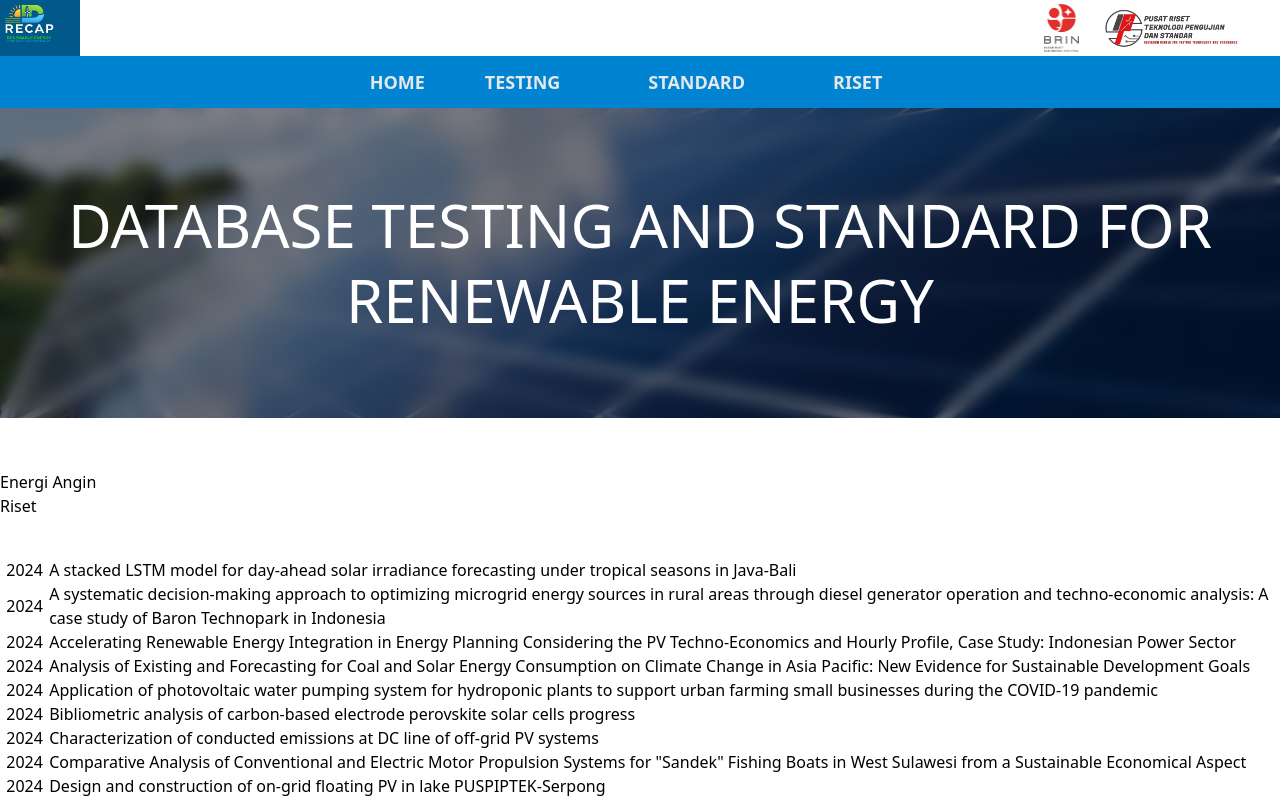
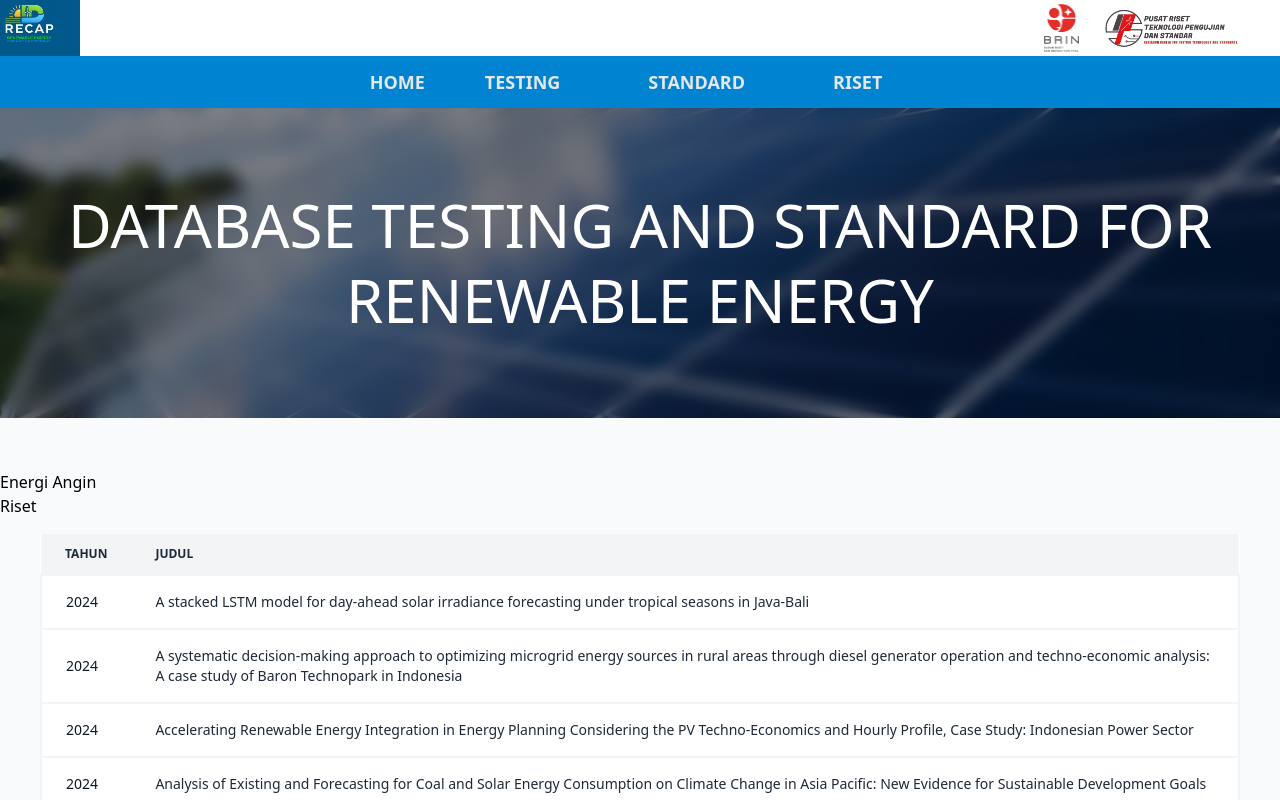
Before and after one commit to ELfatt09/website-testing-dan-standard, a React (Create React App) app: page /riset/energi-angin in a window 1280 px wide. Shown: the top 800 px of the page. Built offline with nearby package versions, Linux system fonts and the light colour scheme.

Commit message:
`Refactor layout and content of Home page`

```diff
--- a/src/components/RisetTable.js
+++ b/src/components/RisetTable.js
@@ -3,20 +3,28 @@ import React from 'react';
 // Table Component to display energy services
 function StandardTable({ data }) {
     return (
-        <div className="table-responsive">
-            <table className="table table-bordered table-striped table-hover">
-                <thead className="bg-info text-white">
+
+
+<div class="relative overflow-x-auto px-10">
+    <table class="bg-white  w-full text-sm text-left ">
+        <thead class="text-xs text-gray-800 uppercase bg-gray-100">
             <tr>
-                        <th>Tahun</th>
-                        <th>Judul</th>
+                <th scope="col" class="px-6 py-3">
+                    Tahun
+                </th>
+                <th scope="col" class="px-6 py-3">
+                    Judul
+                </th>
             </tr>
         </thead>
         <tbody>
         {data.map((item) => (
-                        <tr key={item.no}>
-                            <td className="text-center">{item.tahun}</td>
-                            <td>
-                                    <a href={item.link} target="_blank" rel="noopener noreferrer" alt={item.judul}>{item.judul}</a>
+            <tr key={item.no} class=" border-2 border-gray-100">
+                <th scope="row" class="px-6 py-4 font-medium text-gray-900 whitespace-nowra">
+                    {item.tahun}
+                </th>
+                <td class="px-6 py-4 text-gray-800">
+                    {item.judul}
                 </td>
             </tr>
         ))}
--- a/src/components/layout.js
+++ b/src/components/layout.js
@@ -119,7 +119,7 @@ function Layout({ children }) {
             </section>
 
             {/* Main Content */}
-            <main className="py-8">
+            <main className="py-8 bg-gray-50">
                 <div className="mx-auto">
                     {children}
                 </div>
--- a/src/index.css
+++ b/src/index.css
@@ -745,9 +745,6 @@
   .h-4 {
     height: calc(var(--spacing) * 4);
   }
-  .h-4\/6 {
-    height: calc(4/6 * 100%);
-  }
   .h-5 {
     height: calc(var(--spacing) * 5);
   }
@@ -781,6 +778,9 @@
   .h-96 {
     height: calc(var(--spacing) * 96);
   }
+  .h-\[250px\] {
+    height: 250px;
+  }
   .h-auto {
     height: auto;
   }
@@ -802,24 +802,15 @@
   .w-1\/3 {
     width: calc(1/3 * 100%);
   }
-  .w-1\/4 {
-    width: calc(1/4 * 100%);
-  }
   .w-2 {
     width: calc(var(--spacing) * 2);
   }
-  .w-2\/3 {
-    width: calc(2/3 * 100%);
-  }
   .w-2\/5 {
     width: calc(2/5 * 100%);
   }
   .w-3 {
     width: calc(var(--spacing) * 3);
   }
-  .w-3\/5 {
-    width: calc(3/5 * 100%);
-  }
   .w-3xs {
     width: var(--container-3xs);
   }
@@ -829,23 +820,14 @@
   .w-4\/5 {
     width: calc(4/5 * 100%);
   }
-  .w-4\/7 {
-    width: calc(4/7 * 100%);
-  }
   .w-5 {
     width: calc(var(--spacing) * 5);
   }
-  .w-5\/5 {
-    width: calc(5/5 * 100%);
-  }
   .w-6 {
     width: calc(var(--spacing) * 6);
   }
   .w-7 {
     width: calc(var(--spacing) * 7);
-  }
-  .w-7\/5 {
-    width: calc(7/5 * 100%);
   }
   .w-10 {
     width: calc(var(--spacing) * 10);
@@ -966,6 +948,13 @@
       --tw-space-y-reverse: 0;
       margin-block-start: calc(calc(var(--spacing) * 2) * var(--tw-space-y-reverse));
       margin-block-end: calc(calc(var(--spacing) * 2) * calc(1 - var(--tw-space-y-reverse)));
+    }
+  }
+  .space-y-8 {
+    :where(& > :not(:last-child)) {
+      --tw-space-y-reverse: 0;
+      margin-block-start: calc(calc(var(--spacing) * 8) * var(--tw-space-y-reverse));
+      margin-block-end: calc(calc(var(--spacing) * 8) * calc(1 - var(--tw-space-y-reverse)));
     }
   }
   .space-x-2 {
@@ -1016,6 +1005,9 @@
   .overflow-hidden {
     overflow: hidden;
   }
+  .overflow-x-auto {
+    overflow-x: auto;
+  }
   .overflow-x-hidden {
     overflow-x: hidden;
   }
@@ -1125,6 +1117,18 @@
   .bg-white {
     background-color: var(--color-white);
   }
+  .bg-gradient-to-t {
+    --tw-gradient-position: to top in oklab;
+    background-image: linear-gradient(var(--tw-gradient-stops));
+  }
+  .from-transparent {
+    --tw-gradient-from: transparent;
+    --tw-gradient-stops: var(--tw-gradient-via-stops, var(--tw-gradient-position), var(--tw-gradient-from) var(--tw-gradient-from-position), var(--tw-gradient-to) var(--tw-gradient-to-position));
+  }
+  .to-black {
+    --tw-gradient-to: var(--color-black);
+    --tw-gradient-stops: var(--tw-gradient-via-stops, var(--tw-gradient-position), var(--tw-gradient-from) var(--tw-gradient-from-position), var(--tw-gradient-to) var(--tw-gradient-to-position));
+  }
   .bg-cover {
     background-size: cover;
   }
@@ -1148,6 +1152,9 @@
   }
   .p-4 {
     padding: calc(var(--spacing) * 4);
+  }
+  .p-6 {
+    padding: calc(var(--spacing) * 6);
   }
   .p-10 {
     padding: calc(var(--spacing) * 10);
@@ -1253,6 +1260,10 @@
     font-size: var(--text-xl);
     line-height: var(--tw-leading, var(--text-xl--line-height));
   }
+  .text-xs {
+    font-size: var(--text-xs);
+    line-height: var(--tw-leading, var(--text-xs--line-height));
+  }
   .leading-tight {
     --tw-leading: var(--leading-tight);
     line-height: var(--leading-tight);
@@ -1279,6 +1290,9 @@
   .text-blue-500 {
     color: var(--color-blue-500);
   }
+  .text-blue-600 {
+    color: var(--color-blue-600);
+  }
   .text-gray-200 {
     color: var(--color-gray-200);
   }
@@ -1326,6 +1340,9 @@
   }
   .underline {
     text-decoration-line: underline;
+  }
+  .opacity-50 {
+    opacity: 50%;
   }
   .ring {
     --tw-ring-shadow: var(--tw-ring-inset,) 0 0 0 calc(1px + var(--tw-ring-offset-width)) var(--tw-ring-color, currentColor);
@@ -1394,6 +1411,11 @@
     transition-timing-function: var(--tw-ease, var(--default-transition-timing-function));
     transition-duration: var(--tw-duration, var(--default-transition-duration));
   }
+  .transition-colors {
+    transition-property: color, background-color, border-color, outline-color, text-decoration-color, fill, stroke, --tw-gradient-from, --tw-gradient-via, --tw-gradient-to;
+    transition-timing-function: var(--tw-ease, var(--default-transition-timing-function));
+    transition-duration: var(--tw-duration, var(--default-transition-duration));
+  }
   .duration-200 {
     --tw-duration: 200ms;
     transition-duration: 200ms;
@@ -1489,11 +1511,6 @@
       }
     }
   }
-  .group-focus\:block {
-    &:is(:where(.group):focus *) {
-      display: block;
-    }
-  }
   .hover\:border-b-3 {
     &:hover {
       @media (hover: hover) {
@@ -1502,13 +1519,6 @@
       }
     }
   }
-  .hover\:border-sky-400 {
-    &:hover {
-      @media (hover: hover) {
-        border-color: var(--color-sky-400);
-      }
-    }
-  }
   .hover\:border-sky-600 {
     &:hover {
       @media (hover: hover) {
@@ -1516,6 +1526,13 @@
       }
     }
   }
+  .hover\:bg-blue-600 {
+    &:hover {
+      @media (hover: hover) {
+        background-color: var(--color-blue-600);
+      }
+    }
+  }
   .hover\:bg-gray-200 {
     &:hover {
       @media (hover: hover) {
@@ -1537,13 +1554,6 @@
       }
     }
   }
-  .hover\:bg-sky-400 {
-    &:hover {
-      @media (hover: hover) {
-        background-color: var(--color-sky-400);
-      }
-    }
-  }
   .hover\:bg-sky-600 {
     &:hover {
       @media (hover: hover) {
@@ -1558,13 +1568,6 @@
       }
     }
   }
-  .hover\:text-blue-400 {
-    &:hover {
-      @media (hover: hover) {
-        color: var(--color-blue-400);
-      }
-    }
-  }
   .hover\:text-gray-100 {
     &:hover {
       @media (hover: hover) {
@@ -1590,20 +1593,6 @@
     &:hover {
       @media (hover: hover) {
         color: var(--color-gray-800);
-      }
-    }
-  }
-  .hover\:text-gray-900 {
-    &:hover {
-      @media (hover: hover) {
-        color: var(--color-gray-900);
-      }
-    }
-  }
-  .hover\:text-sky-200 {
-    &:hover {
-      @media (hover: hover) {
-        color: var(--color-sky-200);
       }
     }
   }
@@ -1645,50 +1634,40 @@
       outline-style: none;
     }
   }
-  .active\:bg-gray-200 {
-    &:active {
-      background-color: var(--color-gray-200);
-    }
-  }
-  .active\:text-gray-800 {
-    &:active {
-      color: var(--color-gray-800);
-    }
-  }
   .sm\:text-4xl {
     @media (width >= 40rem) {
       font-size: var(--text-4xl);
       line-height: var(--tw-leading, var(--text-4xl--line-height));
     }
   }
-  .md\:my-5 {
-    @media (width >= 48rem) {
-      margin-block: calc(var(--spacing) * 5);
-    }
-  }
   .md\:my-7 {
     @media (width >= 48rem) {
       margin-block: calc(var(--spacing) * 7);
     }
   }
-  .md\:my-10 {
+  .md\:w-1\/3 {
     @media (width >= 48rem) {
-      margin-block: calc(var(--spacing) * 10);
-    }
-  }
-  .md\:my-12 {
+      width: calc(1/3 * 100%);
+    }
+  }
+  .md\:w-2\/3 {
     @media (width >= 48rem) {
-      margin-block: calc(var(--spacing) * 12);
-    }
-  }
-  .md\:grid-cols-3 {
+      width: calc(2/3 * 100%);
+    }
+  }
+  .md\:flex-col {
     @media (width >= 48rem) {
-      grid-template-columns: repeat(3, minmax(0, 1fr));
-    }
-  }
-  .md\:px-6 {
+      flex-direction: column;
+    }
+  }
+  .md\:flex-row {
     @media (width >= 48rem) {
-      padding-inline: calc(var(--spacing) * 6);
+      flex-direction: row;
+    }
+  }
+  .md\:gap-8 {
+    @media (width >= 48rem) {
+      gap: calc(var(--spacing) * 8);
     }
   }
   .md\:text-5xl {
@@ -1702,16 +1681,6 @@
       margin-block: calc(var(--spacing) * 10);
     }
   }
-  .lg\:my-12 {
-    @media (width >= 64rem) {
-      margin-block: calc(var(--spacing) * 12);
-    }
-  }
-  .lg\:my-16 {
-    @media (width >= 64rem) {
-      margin-block: calc(var(--spacing) * 16);
-    }
-  }
   .lg\:block {
     @media (width >= 64rem) {
       display: block;
@@ -1727,58 +1696,14 @@
       display: none;
     }
   }
-  .lg\:w-1\/2 {
-    @media (width >= 64rem) {
-      width: calc(1/2 * 100%);
-    }
-  }
   .lg\:grid-cols-2 {
     @media (width >= 64rem) {
       grid-template-columns: repeat(2, minmax(0, 1fr));
     }
   }
-  .lg\:flex-row {
-    @media (width >= 64rem) {
-      flex-direction: row;
-    }
-  }
-  .lg\:items-center {
-    @media (width >= 64rem) {
-      align-items: center;
-    }
-  }
-  .lg\:justify-center {
-    @media (width >= 64rem) {
-      justify-content: center;
-    }
-  }
-  .lg\:gap-2 {
-    @media (width >= 64rem) {
-      gap: calc(var(--spacing) * 2);
-    }
-  }
-  .lg\:space-x-10 {
-    @media (width >= 64rem) {
-      :where(& > :not(:last-child)) {
-        --tw-space-x-reverse: 0;
-        margin-inline-start: calc(calc(var(--spacing) * 10) * var(--tw-space-x-reverse));
-        margin-inline-end: calc(calc(var(--spacing) * 10) * calc(1 - var(--tw-space-x-reverse)));
-      }
-    }
-  }
-  .lg\:px-0 {
-    @media (width >= 64rem) {
-      padding-inline: calc(var(--spacing) * 0);
-    }
-  }
   .lg\:px-4 {
     @media (width >= 64rem) {
       padding-inline: calc(var(--spacing) * 4);
-    }
-  }
-  .lg\:px-8 {
-    @media (width >= 64rem) {
-      padding-inline: calc(var(--spacing) * 8);
     }
   }
   .lg\:text-4xl {
@@ -1871,6 +1796,48 @@
   inherits: false;
   initial-value: solid;
 }
+@property --tw-gradient-position {
+  syntax: "*";
+  inherits: false;
+}
+@property --tw-gradient-from {
+  syntax: "<color>";
+  inherits: false;
+  initial-value: #0000;
+}
+@property --tw-gradient-via {
+  syntax: "<color>";
+  inherits: false;
+  initial-value: #0000;
+}
+@property --tw-gradient-to {
+  syntax: "<color>";
+  inherits: false;
+  initial-value: #0000;
+}
+@property --tw-gradient-stops {
+  syntax: "*";
+  inherits: false;
+}
+@property --tw-gradient-via-stops {
+  syntax: "*";
+  inherits: false;
+}
+@property --tw-gradient-from-position {
+  syntax: "<length-percentage>";
+  inherits: false;
+  initial-value: 0%;
+}
+@property --tw-gradient-via-position {
+  syntax: "<length-percentage>";
+  inherits: false;
+  initial-value: 50%;
+}
+@property --tw-gradient-to-position {
+  syntax: "<length-percentage>";
+  inherits: false;
+  initial-value: 100%;
+}
 @property --tw-leading {
   syntax: "*";
   inherits: false;
```
Also changed, not shown: src/components/StandardTable.js (+31 -17 lines), src/pages/home.js (+18 -23 lines). Lines whose indentation alone changed are shown as unchanged.
